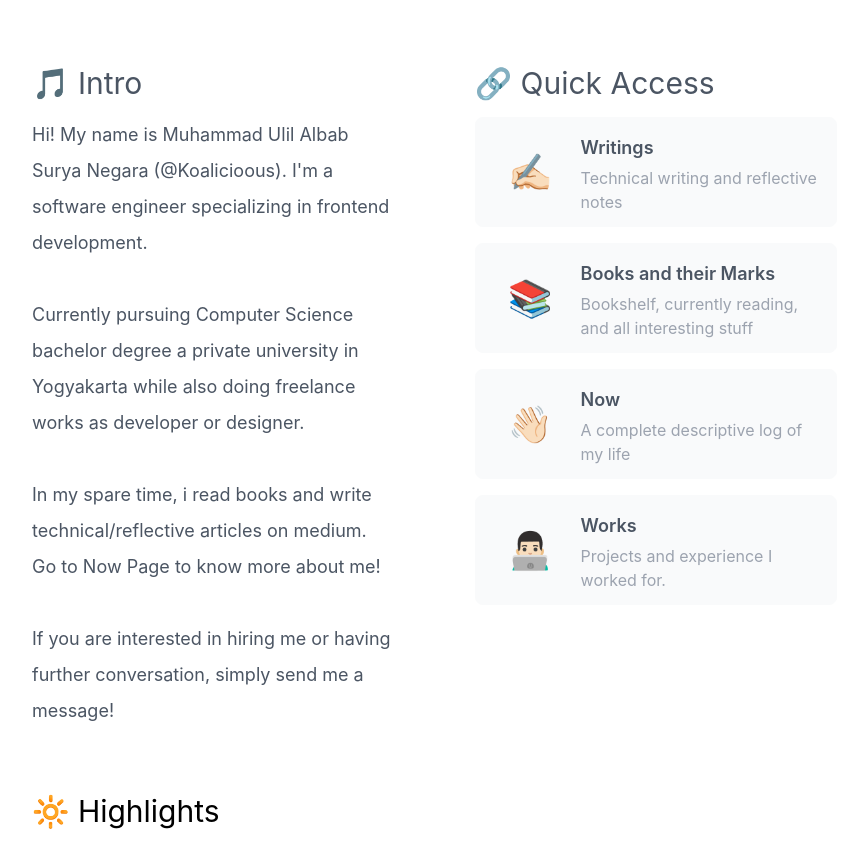
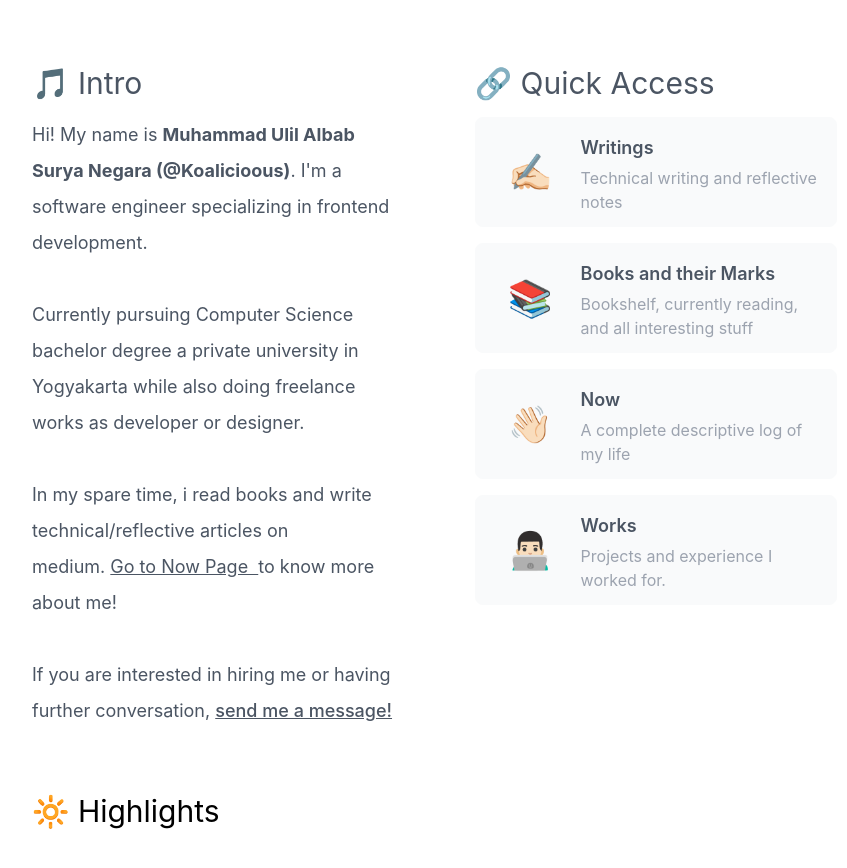
Before and after one commit to koalicioous/koalixious, a Next.js app: page / in a window 1280 px wide. Shown: the part 920-1788 px from the top of the page, without its empty margins (120-967 px from the left). Built offline with nearby package versions, Linux system fonts and the light colour scheme.

Commit message:
responsive modal

```diff
--- a/components/index/about.tsx
+++ b/components/index/about.tsx
@@ -34,7 +34,7 @@ export default function HomeAbout(){
             <div className="bg-gray-0 sm:px-6 py-8 rounded-lg leading-loose text-gray-600">
                 <h1 className="text-xl md:text-3xl mb-4">🎵 Intro</h1>
                 <p>
-                    Hi! My name is Muhammad Ulil Albab Surya Negara (@Koalicioous). I&apos;m a software engineer specializing in frontend development. <br />
+                    Hi! My name is <strong>Muhammad Ulil Albab Surya Negara (@Koalicioous)</strong>. I&apos;m a software engineer specializing in frontend development. <br />
                 </p>
                 <br />
                 <p>
@@ -42,11 +42,22 @@ export default function HomeAbout(){
                 </p>
                 <br />
                 <p>
-                    In my spare time, i read books and write technical/reflective articles on medium. Go to Now Page to know more about me!
+                    In my spare time, i read books and write technical/reflective articles on medium.&nbsp;
+                    <Link href="/now">
+                        <a className="underline">
+                        Go to Now Page &nbsp;
+                        </a>
+                    </Link>
+                    to know more about me!
                 </p>
                 <br />
                 <p>
-                    If you are interested in hiring me or having further conversation, simply send me a message!
+                    If you are interested in hiring me or having further conversation,&nbsp;
+                    <Link href="mailto:surya.negara@gontor.ac.id">
+                        <a className="font-medium underline" target="_blank" rel="noreferrer">
+                        send me a message!
+                        </a>
+                    </Link>
                 </p>
             </div>
             <div className="sm:px-6 py-8 rounded-lg leading-loose text-gray-600">
--- a/components/navbar.tsx
+++ b/components/navbar.tsx
@@ -1,7 +1,8 @@
+import React, { useState, useEffect } from 'react'
 import Link from "next/link"
 import { useRouter } from "next/router"
 import { FontAwesomeIcon } from '@fortawesome/react-fontawesome';
-import { faSpaceShuttle } from '@fortawesome/free-solid-svg-icons'
+import { faDotCircle, faTerminal, faEllipsisH } from '@fortawesome/free-solid-svg-icons'
 
 const MENUS = [
     {
@@ -26,8 +27,17 @@ const MENUS = [
     },
 ]
 export default function Navbar(){
+    const [modal, setModal] = useState<boolean>(false)
     const router = useRouter();
-    console.log(router.pathname)
+
+    useEffect(() => {
+        if (modal) {
+            document.body.style.overflow = 'hidden';
+          } else {
+            document.body.style.overflow = 'unset';
+          }
+     }, [modal ]);
+
     return (
         <>
             <nav className="border-b sticky top-0 z-20 bg-white filter bg-opacity-30 backdrop-blur-md">
@@ -46,7 +56,7 @@ export default function Navbar(){
                                         <a className={"transition-all inline-block px-5 py-2 rounded-md font-semibold hover:bg-white hover:bg-opacity-50 hover:text-blue-600 focus:outline-none focus:ring  " + (router.pathname === item.link ? 'text-blue-600' : 'text-gray-500')}>
                                             {
                                                 router.pathname === item.link &&
-                                                <FontAwesomeIcon icon={faSpaceShuttle} className="mr-2" />
+                                                <FontAwesomeIcon icon={faDotCircle} className="mr-2" />
                                             }
                                             {item.name}
                                         </a>
@@ -55,7 +65,14 @@ export default function Navbar(){
                             })
                         }
                     </ul>
+                    <button className="md:hidden rounded-md py-1 px-2 text-sm bg-white bg-opacity-60 shadow" onClick={() => setModal(!modal)}>
+                        <FontAwesomeIcon icon={faEllipsisH} />
+                    </button>
                 </section>
+            {
+                modal &&
+                <div role="button" className="h-screen w-screen bg-gray-800 absolute top-0 z-50 bg-opacity-50 backdrop-blur-sm" onClick={() => setModal(!modal)} />
+            }
             </nav>
             <div className="bg-gradient-to-r from-indigo-500 via-purple-500 to-pink-500 h-40 blur-2xl opacity-30 -mt-40 relative z-10">
             </div>
```
Also changed, not shown: components/navbar-modal.tsx (added), public/cmd.svg (added).
